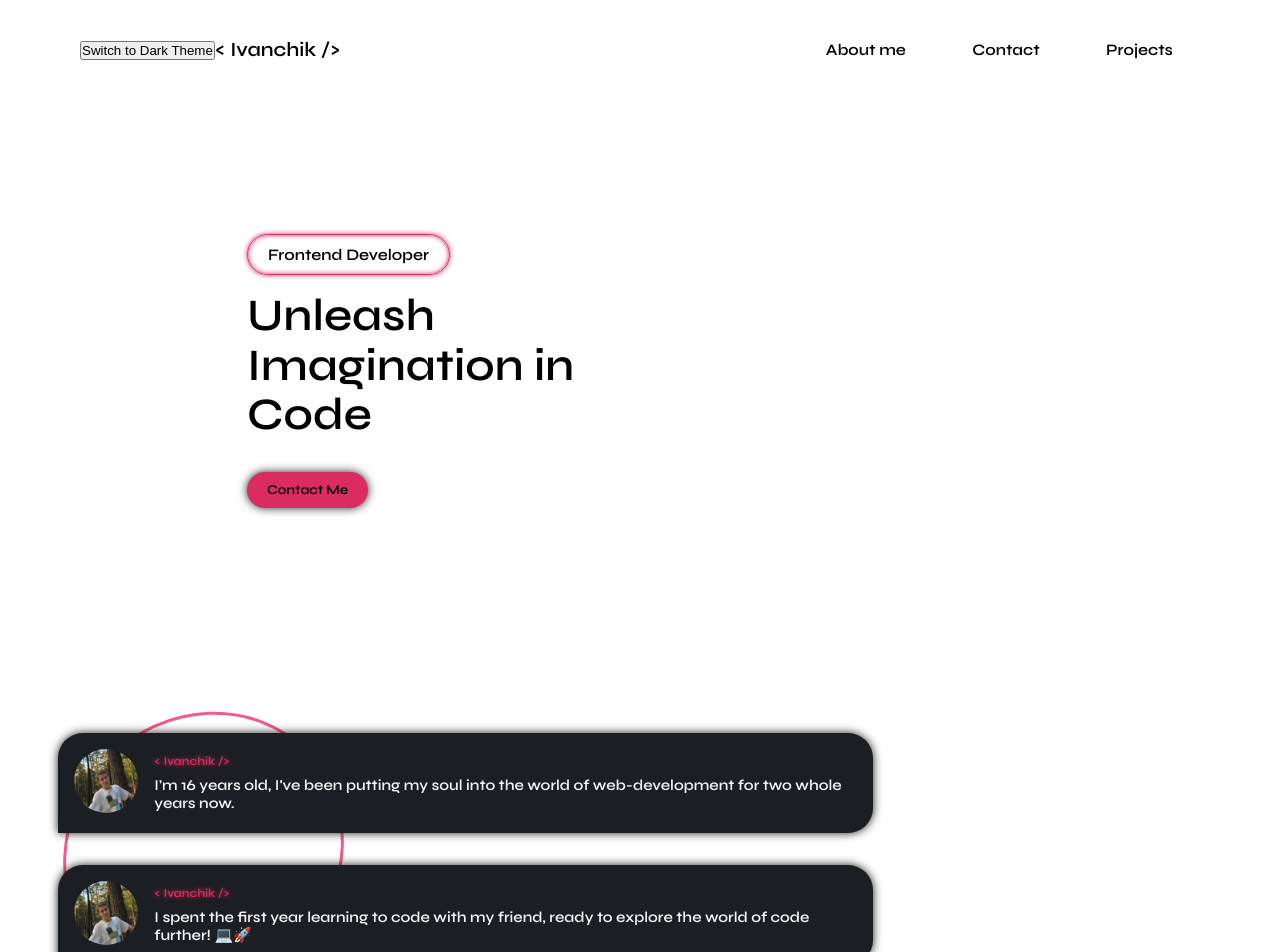
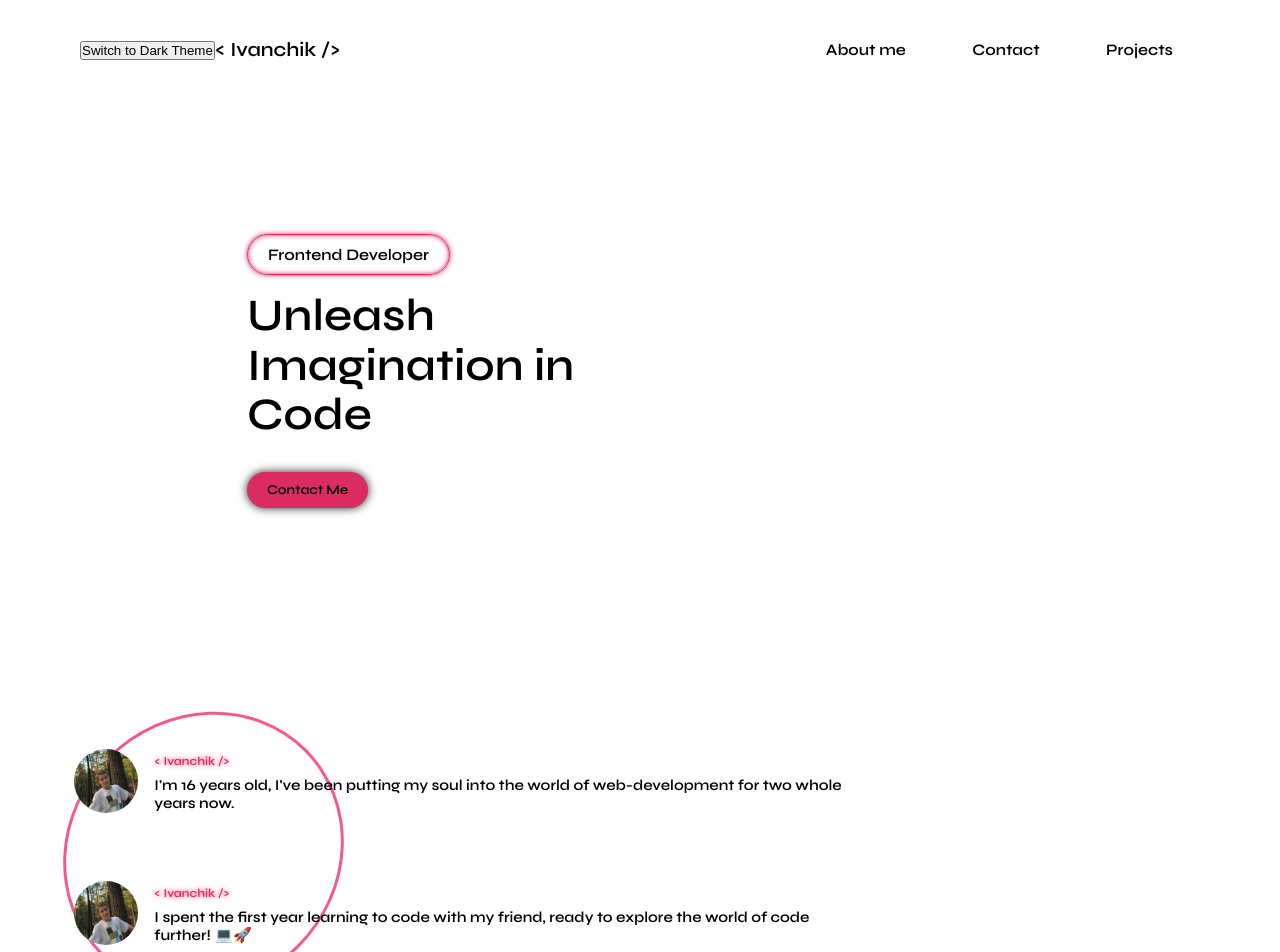
Before and after one commit to IvanchikIvan/Ivanchik-Portfolio, a React (Create React App) app in the folder client/: page / in a window 1280 px wide. Shown: the top 952 px of the page. Built offline with nearby package versions, Linux system fonts and the light colour scheme.

Commit message:
Added light and dark themes to Chat block

```diff
--- a/client/src/components/Chat/Chat.css
+++ b/client/src/components/Chat/Chat.css
@@ -1,3 +1,25 @@
+:root {
+  --text-color-dark: whitesmoke;
+  --text-color-light: #2e2e2e;
+  --bg-message-dark:#1b1e22;
+  --bg-message-light:#f0f0f0;
+  --message-shadow-light:#e2e1dd;
+  --message-shadow-dark:#1b1e22;
+
+}
+
+[data-theme="light"] {
+  --text-color: var(--text-color-light);
+  --bg-message: var(--bg-message-light);
+  --message-shadow: var(--bg-message-light);
+}
+
+[data-theme="dark"] {
+  --text-color: var(--text-color-dark);
+  --bg-message: var(--bg-message-dark);
+  --message-shadow: var(--bg-message-dark);
+}
+
 .chat {
   display: flex;
   flex-direction: row;
@@ -28,15 +50,15 @@
 }
 
 .chat__message {
-  background-color: #1b1e22;
+  background-color: var(--bg-message);
   border-radius: 25px 25px 25px 0;
   position: relative;
   margin: 1rem 0;
   height: min-content;
   font-size: calc(5px + 8 * (100vw / 1280));
-  box-shadow: #1f1e1c 0px 0px 10px 0px;
+  box-shadow: var(--message-shadow) 0px 0px 10px 0px;
   padding: 1rem;
-  color: whitesmoke;
+  color: var(--text-color);
   display: flex;
   flex-direction: row;
   justify-content: flex-start;
@@ -47,12 +69,12 @@
 
 .chat__message:hover {
   transform: scale(1.05);
-  box-shadow: #1f1e1c 0px 0px 5px 2px;
+  box-shadow: var(--message-shadow) 0px 0px 5px 2px;
 }
 
 .chat__message img {
   width: 4rem;
-  filter: drop-shadow(#1f1e1c 0px 0px 20px 20px);
+  filter: drop-shadow(var(--message-shadow) 0px 0px 20px 20px);
   margin-right: 1rem;
   border-radius: 50%;
 }
```
